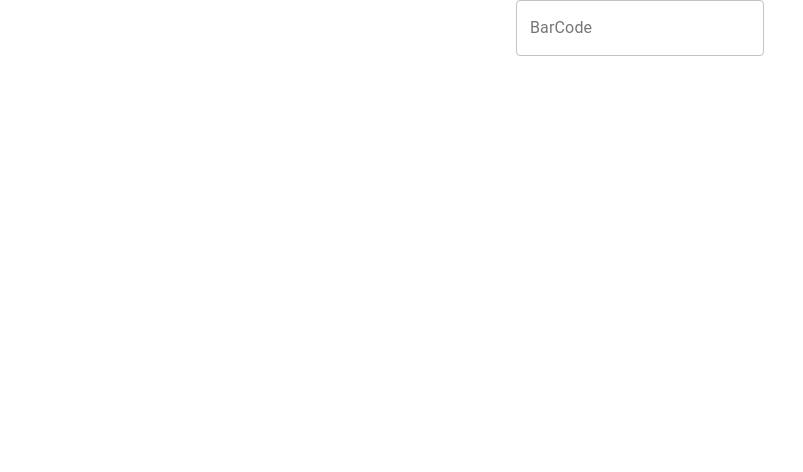
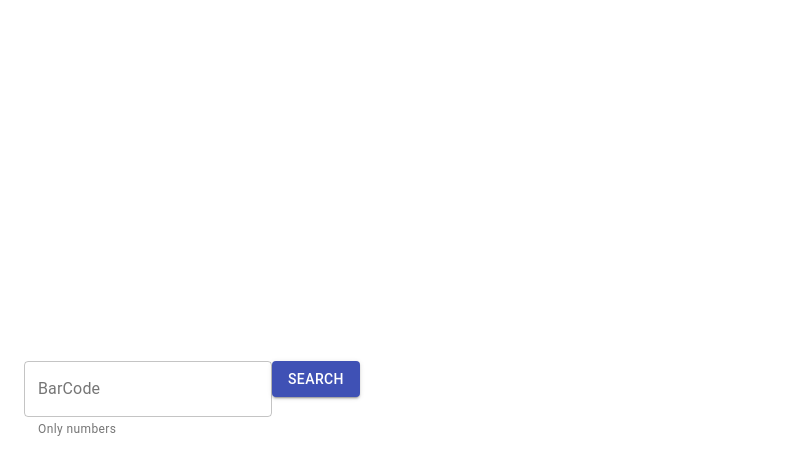
Before and after one commit to mariaabas/my-open-food, a React (Create React App) app: page / in a window 1280 px wide. Shown: the top 472 px of the page, without its empty margins (0-803 px from the left). Built offline with nearby package versions, Linux system fonts and the light colour scheme.

Commit message:
Add call api open foods

```diff
--- a/package.json
+++ b/package.json
@@ -5,9 +5,11 @@
   "dependencies": {
     "@material-ui/core": "^4.11.2",
     "@material-ui/icons": "^4.11.2",
+    "@material-ui/styles": "^4.11.2",
     "@testing-library/jest-dom": "^5.11.6",
     "@testing-library/react": "^11.2.2",
     "@testing-library/user-event": "^12.6.0",
+    "axios": "^0.21.1",
     "react": "^17.0.1",
     "react-dom": "^17.0.1",
     "react-scripts": "4.0.1",
--- a/src/App.css
+++ b/src/App.css
@@ -36,3 +36,7 @@
     transform: rotate(360deg);
   }
 }
+
+.bar-code {
+  background-color: white;
+}
--- a/src/App.js
+++ b/src/App.js
@@ -1,13 +1,28 @@
 import logo from './logo.svg';
 import React from 'react';
 import './App.css';
-import Container from '@material-ui/core/Container';
+import { makeStyles, Container, Grid} from '@material-ui/core';
 import BarCode from './components/BarCode.js';
 
+const useStyles = makeStyles(theme => ({
+  root: {
+    display: 'flex',
+    justifyContent: 'center'
+  },
+  container: {
+    margin: '0 auto',
+    display: 'flex',
+    justifyContent: 'center',
+    minHeight: '100vh',
+    flexDirection: 'column'
+  }
+}));
+
 function App() {
+  const classes = useStyles();
   return (
-    <div className="App">
-      {/*<header className="App-header">
+    <div className={classes.root}>
+{/*      {<header className="App-header">
         <img src={logo} className="App-logo" alt="logo" />
         <p>
           Edit <code>src/App.js</code> and save to reload.
@@ -19,11 +34,12 @@ function App() {
           rel="noopener noreferrer"
         >
           Learn React
-        </a>
-      </header>*/}
-      <Container>
-          <BarCode />
-      </Container>
+        </a>}
+      </header> }*/}
+{        <Container className={classes.container}>
+              <BarCode />
+          </Container> }
+
     </div>
   );
 }
--- a/src/components/BarCode.js
+++ b/src/components/BarCode.js
@@ -1,10 +1,35 @@
 import React from 'react'
-import TextField from "@material-ui/core/TextField";
+import { TextField, Grid, Button } from "@material-ui/core";
+import Search from '@material-ui/icons/Search';
+import axios from "axios";
+
 
 function BarCode() {
 
+    const url = " https://world.openfoodfacts.org/api/v0/product/"
+    const textButton = 'Search';
+    const textError = 'Only numbers'
+    const [ codiDeBarres, setCodiDeBarres ] = React.useState('');
+    const error = codiDeBarres === /^[0-9\b]+$/;
+
+    function cridaApi(code) {
+        axios.get(url + code +'.json')
+            .then(resposta => console.log(resposta))
+            .catch((error) => console.log(error))
+    }
+
     return (
-        <TextField id="bar-code" label="BarCode" variant="outlined"/>
+        <Grid>
+            <TextField id="bar-code"
+                       label="BarCode"
+                       variant="outlined"
+                       value={codiDeBarres}
+                       onChange={(code) => setCodiDeBarres(code.target.value)}
+                       helperText={textError}
+                       error={error}
+            ></TextField>
+        <Button variant="contained" color="primary" onClick={() => cridaApi(codiDeBarres)}>{textButton}</Button>
+        </Grid>
     )
 }
 
```
Also changed, not shown: 1 other file (tests, documents, lock files or other folders).
